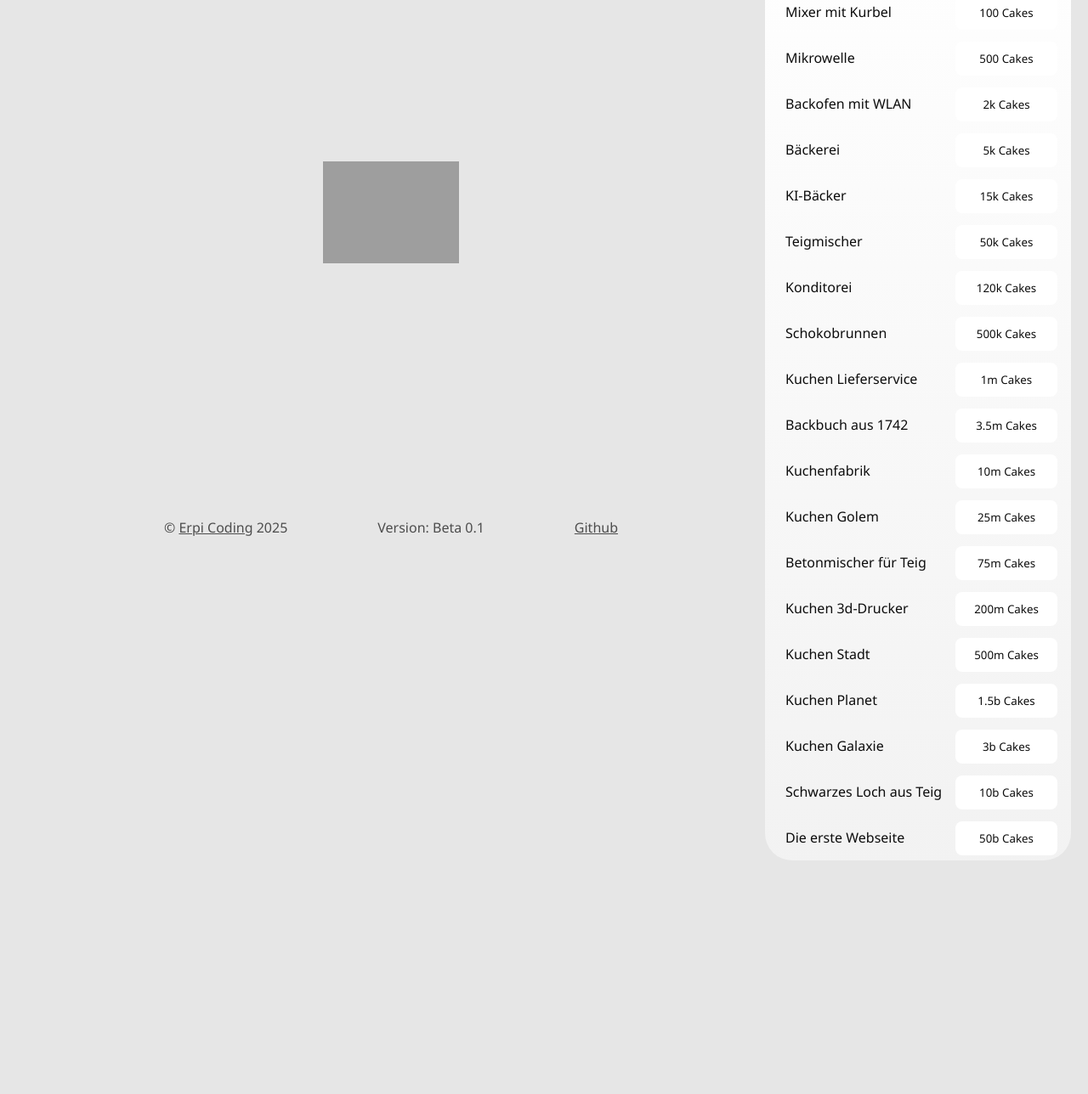
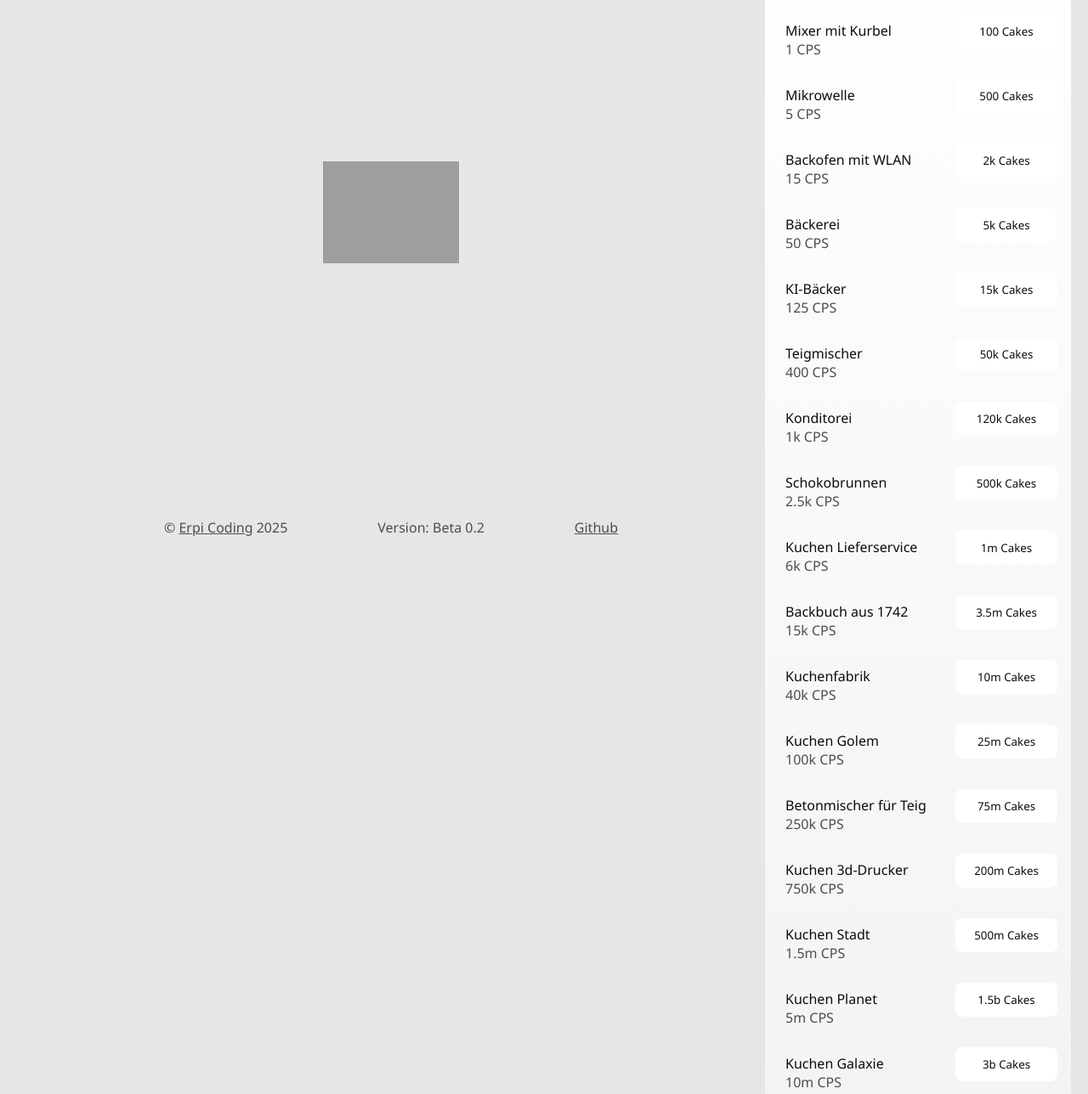
Before and after one commit to erpicoding/Cake-clicker, a plain HTML site: page index.html in a window 1280 px wide. Shown: the part 160-1448 px from the top of the page at 85% size. Before the commit the page ends 1173 px from the top, so only its background shows below. Drawn offline with Linux system fonts and the light colour scheme; grey boxes are pictures that could not be loaded.

Commit message:
beta 0.2 show cps for each item

```diff
--- a/index.html
+++ b/index.html
@@ -7,6 +7,7 @@
       name="description"
       content="Cake-Clicker ist ein einfaches Idle-Game, bei dem du Kuchen sammelst und deine Prodoktion steigerst."
     />
+    <meta name="robots" content="noindex" />
     <title>Cake Clicker by Erpi Coding</title>
 
     <link rel="shortcut icon" href="./img/cake.png" type="image/x-icon" />
@@ -26,7 +27,7 @@
       />
       <div class="footer">
         <p>© <a href="https://erpicoding.github.io/">Erpi Coding</a> 2025</p>
-        <p>Version: Beta 0.1</p>
+        <p>Version: Beta 0.2</p>
         <p><a href="https://github.com/erpicoding/Cake-clicker">Github</a></p>
       </div>
     </main>
@@ -34,83 +35,83 @@
       <h2>Bäckerei-Shop</h2>
 
       <div class="shopItem">
-        <p>Holzlöffel</p>
+        <p>Holzlöffel <br /><span id="itemCPS0"></span></p>
         <button id="buyButton0" onclick="buyItem(0)">loading ...</button>
       </div>
       <div class="shopItem">
-        <p>Mixer mit Kurbel</p>
+        <p>Mixer mit Kurbel <br /><span id="itemCPS1"></span></p>
         <button id="buyButton1" onclick="buyItem(1)">loading ...</button>
       </div>
       <div class="shopItem">
-        <p>Mikrowelle</p>
+        <p>Mikrowelle <br /><span id="itemCPS2"></span></p>
         <button id="buyButton2" onclick="buyItem(2)">loading ...</button>
       </div>
       <div class="shopItem">
-        <p>Backofen mit WLAN</p>
+        <p>Backofen mit WLAN <br /><span id="itemCPS3"></span></p>
         <button id="buyButton3" onclick="buyItem(3)">loading ...</button>
       </div>
       <div class="shopItem">
-        <p>Bäckerei</p>
+        <p>Bäckerei <br /><span id="itemCPS4"></span></p>
         <button id="buyButton4" onclick="buyItem(4)">loading ...</button>
       </div>
       <div class="shopItem">
-        <p>KI-Bäcker</p>
+        <p>KI-Bäcker <br /><span id="itemCPS5"></span></p>
         <button id="buyButton5" onclick="buyItem(5)">loading ...</button>
       </div>
       <div class="shopItem">
-        <p>Teigmischer</p>
+        <p>Teigmischer <br /><span id="itemCPS6"></span></p>
         <button id="buyButton6" onclick="buyItem(6)">loading ...</button>
       </div>
       <div class="shopItem">
-        <p>Konditorei</p>
+        <p>Konditorei <br /><span id="itemCPS7"></span></p>
         <button id="buyButton7" onclick="buyItem(7)">loading ...</button>
       </div>
       <div class="shopItem">
-        <p>Schokobrunnen</p>
+        <p>Schokobrunnen <br /><span id="itemCPS8"></span></p>
         <button id="buyButton8" onclick="buyItem(8)">loading ...</button>
       </div>
       <div class="shopItem">
-        <p>Kuchen Lieferservice</p>
+        <p>Kuchen Lieferservice <br /><span id="itemCPS9"></span></p>
         <button id="buyButton9" onclick="buyItem(9)">loading ...</button>
       </div>
       <div class="shopItem">
-        <p>Backbuch aus 1742</p>
+        <p>Backbuch aus 1742 <br /><span id="itemCPS10"></span></p>
         <button id="buyButton10" onclick="buyItem(10)">loading ...</button>
       </div>
       <div class="shopItem">
-        <p>Kuchenfabrik</p>
+        <p>Kuchenfabrik <br /><span id="itemCPS11"></span></p>
         <button id="buyButton11" onclick="buyItem(11)">loading ...</button>
       </div>
       <div class="shopItem">
-        <p>Kuchen Golem</p>
+        <p>Kuchen Golem <br /><span id="itemCPS12"></span></p>
         <button id="buyButton12" onclick="buyItem(12)">loading ...</button>
       </div>
       <div class="shopItem">
-        <p>Betonmischer für Teig</p>
+        <p>Betonmischer für Teig <br /><span id="itemCPS13"></span></p>
         <button id="buyButton13" onclick="buyItem(13)">loading ...</button>
       </div>
       <div class="shopItem">
-        <p>Kuchen 3d-Drucker</p>
+        <p>Kuchen 3d-Drucker <br /><span id="itemCPS14"></span></p>
         <button id="buyButton14" onclick="buyItem(14)">loading ...</button>
       </div>
       <div class="shopItem">
-        <p>Kuchen Stadt</p>
+        <p>Kuchen Stadt <br /><span id="itemCPS15"></span></p>
         <button id="buyButton15" onclick="buyItem(15)">loading ...</button>
       </div>
       <div class="shopItem">
-        <p>Kuchen Planet</p>
+        <p>Kuchen Planet <br /><span id="itemCPS16"></span></p>
         <button id="buyButton16" onclick="buyItem(16)">loading ...</button>
       </div>
       <div class="shopItem">
-        <p>Kuchen Galaxie</p>
+        <p>Kuchen Galaxie <br /><span id="itemCPS17"></span></p>
         <button id="buyButton17" onclick="buyItem(17)">loading ...</button>
       </div>
       <div class="shopItem">
-        <p>Schwarzes Loch aus Teig</p>
+        <p>Schwarzes Loch aus Teig <br /><span id="itemCPS18"></span></p>
         <button id="buyButton18" onclick="buyItem(18)">loading ...</button>
       </div>
       <div class="shopItem">
-        <p>Die erste Webseite</p>
+        <p>Die erste Webseite <br /><span id="itemCPS19"></span></p>
         <button id="buyButton19" onclick="buyItem(19)">loading ...</button>
       </div>
     </div>
--- a/script.js
+++ b/script.js
@@ -26,7 +26,7 @@ cakesPerSecoundCounter.innerHTML =
   numberStringGeneration(localStorage.getItem("cakesPerSecound"));
 
 let prices = localStorage.getItem("prices").split(",");
-const itemCakesPerSecound = [
+const itemCPSlist = [
   0.1, 1, 5, 15, 50, 125, 400, 1000, 2500, 6000, 15000, 40000, 100000, 250000,
   750000, 1500000, 5000000, 10000000, 25000000, 100000000
 ];
@@ -72,7 +72,7 @@ function buyItem(itemIndex) {
     //kuchenzahl runden, weil JS shit
     cakes = Math.round(cakes * 10) / 10;
 
-    cakesPerSecoundTotal += itemCakesPerSecound[itemIndex];
+    cakesPerSecoundTotal += itemCPSlist[itemIndex];
     cakesPerSecoundTotal = Math.round(cakesPerSecoundTotal * 10) / 10; // runden, wegen JS shit
 
     //change Item price
@@ -92,11 +92,21 @@ function loadPrices() {
   prices = localStorage.getItem("prices").split(",");
 
   for (let i = 0; i < 20; i++) {
-    //get el and array wert
+    //get el and array wert vom price
     let button = document.getElementById("buyButton" + i);
     let itemPrice = numberStringGeneration(prices[i]);
 
     button.innerHTML = itemPrice + " Cakes";
+
+    //get el and array wert vom CPS
+    let elementCPS = document.getElementById("itemCPS" + i);
+    let itemCPS = numberStringGeneration(itemCPSlist[i]);
+
+    elementCPS.innerHTML = itemCPS + " CPS";
+    elementCPS.setAttribute(
+      "title",
+      "Produziert: " + itemCPS + " Cakes per secound"
+    );
   }
 }
 
--- a/style.scss
+++ b/style.scss
@@ -161,6 +161,10 @@ main {
     p {
       font-weight: 500;
       color: var(--txt1-main);
+      span {
+        font-weight: 400;
+        color: var(--txt2-sub);
+      }
     }
     button {
       position: absolute;
```
Also changed, not shown: style.css, 1 other file.
